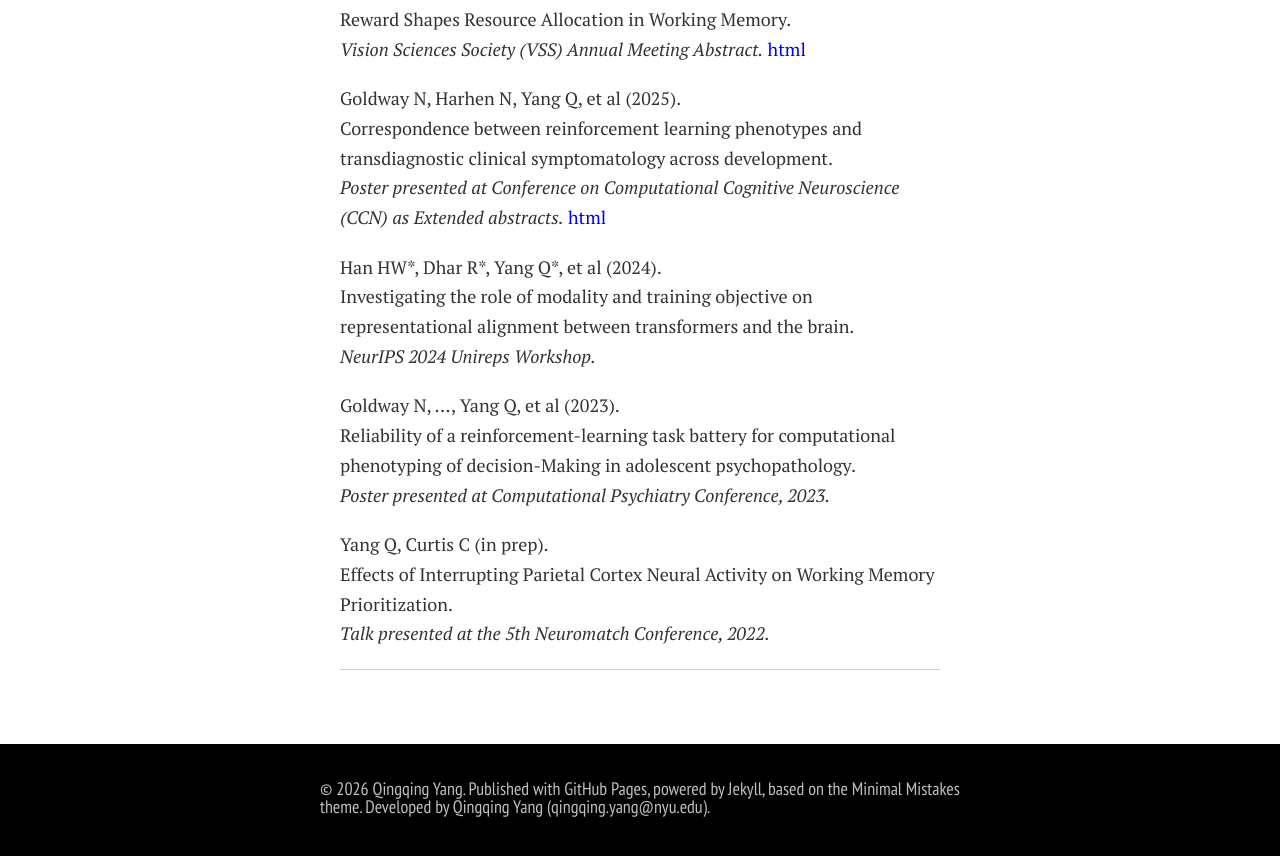
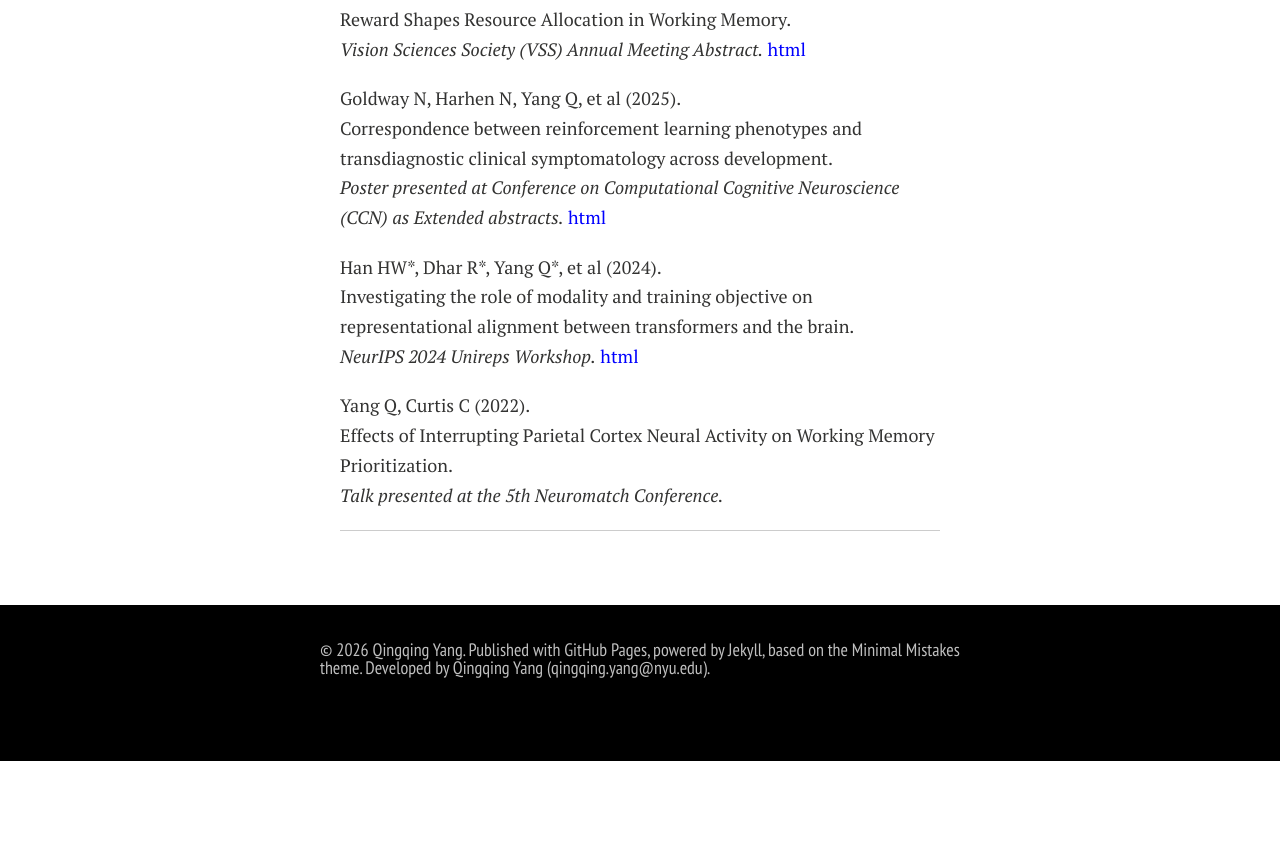
Before and after one commit to Qingqing-Yang-177/Qingqing-Yang-177.github.io, a Jekyll site: the page built from publications.md, in a window 1280 px wide and 900 px high, scrolled down 639 px. Shown: the top 856 px of the window. Built offline with Jekyll 4.4.1, drawn with Linux system fonts in a browser that asks for light colours; nearby versions of some CDN libraries; comment, search, counter and statistics services are not loaded; a style sheet for code colours, icons or effects is not loaded; after the commit the page ends 1400 px from its top, so only the background shows below that.

Commit message:
Update publications.md

```diff
--- a/publications.md
+++ b/publications.md
@@ -42,18 +42,12 @@ title: Publications
 <div style="margin: 0; margin-bottom: 20px;">
   Han HW*, Dhar R*, Yang Q*, et al (2024). <br>
   Investigating the role of modality and training objective on representational alignment between transformers and the brain. <br>
-  <em>NeurIPS 2024 Unireps Workshop.</em>
+  <em>NeurIPS 2024 Unireps Workshop.</em> <a href="https://proceedings.mlr.press/v285/han24a.html" style="color: blue;"> html</a>
 </div>
 
  <div style="margin: 0; margin-bottom: 20px;">
-  Goldway N, ..., Yang Q, et al (2023). <br>
-  Reliability of a reinforcement-learning task battery for computational phenotyping of decision-Making in adolescent psychopathology. <br>
-  <em>Poster presented at Computational Psychiatry Conference, 2023.</em>
- </div>
-
- <div style="margin: 0; margin-bottom: 20px;">
- Yang Q, Curtis C (in prep). <br>
+ Yang Q, Curtis C (2022). <br>
  Effects of Interrupting Parietal Cortex Neural Activity on Working Memory Prioritization. <br>
- <em>Talk presented at the 5th Neuromatch Conference, 2022.</em>
+ <em>Talk presented at the 5th Neuromatch Conference.</em>
  </div>
 ---
```
